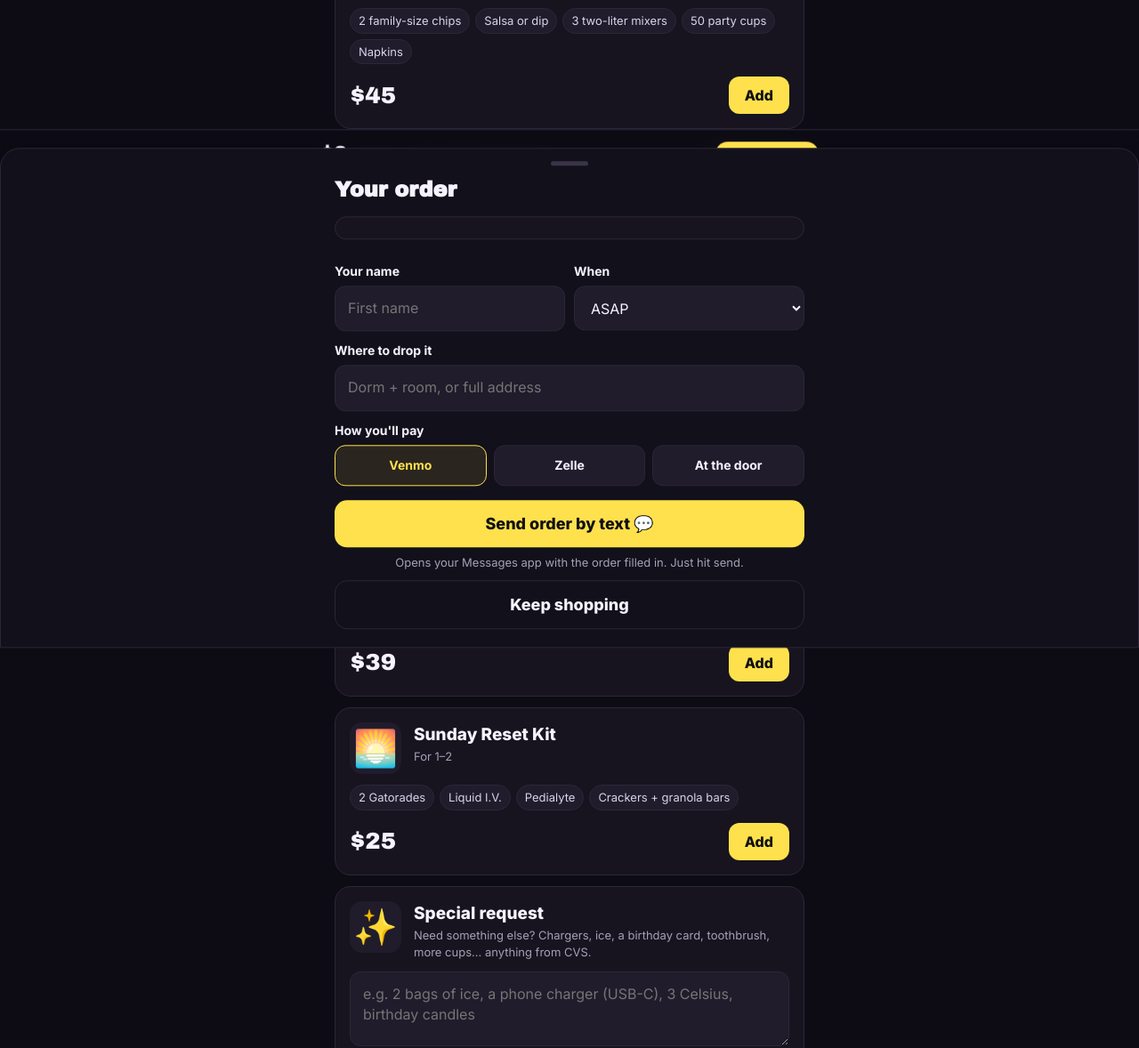
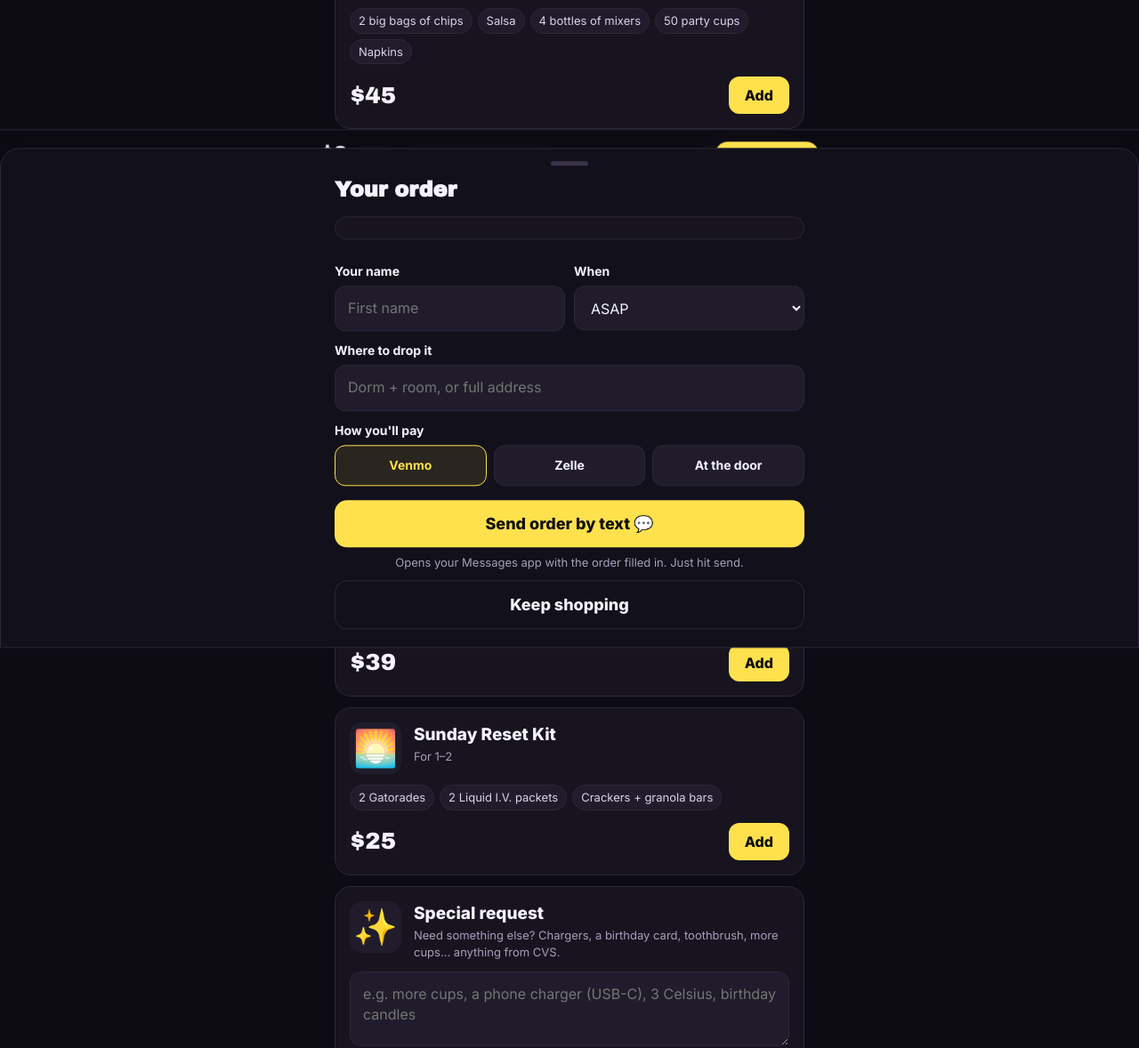
Before and after one commit to ryrycd/party, a plain HTML site: page index.html in a window 1280 px wide. Shown: the part 662-1840 px from the top of the page at 89% size. Drawn offline with Linux system fonts and the light colour scheme.

Commit message:
Box contents match CVS sale prices
Co-Authored-By: Claude Opus 5.5 <noreply@anthropic.com>

```diff
--- a/index.html
+++ b/index.html
@@ -144,10 +144,10 @@ h2{font-family:"Archivo Black",sans-serif;font-size:26px;margin:34px 0 4px}
       <div class="emo">✨</div>
       <div>
         <p class="bname">Special request</p>
-        <div class="serves">Need something else? Chargers, ice, a birthday card, toothbrush, more cups… anything from CVS.</div>
+        <div class="serves">Need something else? Chargers, a birthday card, toothbrush, more cups… anything from CVS.</div>
       </div>
     </div>
-    <textarea id="custom" placeholder="e.g. 2 bags of ice, a phone charger (USB-C), 3 Celsius, birthday candles"></textarea>
+    <textarea id="custom" placeholder="e.g. more cups, a phone charger (USB-C), 3 Celsius, birthday candles"></textarea>
     <div class="note">Shelf price + $10 delivery. Ryan texts you the exact total before buying. No alcohol or tobacco.</div>
   </div>
 
@@ -225,15 +225,15 @@ const VENMO = "ryrycd";
 const ZELLE = "ryrycdryrycd@gmail.com";
 const BOXES = [
   {id:"pregame", emo:"🎉", name:"Pregame Box", serves:"Feeds 6–8", price:45, tag:"Most popular", tagc:"y",
-   items:["2 family-size chips","Salsa or dip","3 two-liter mixers","50 party cups","Napkins"]},
+   items:["2 big bags of chips","Salsa","4 bottles of mixers","50 party cups","Napkins"]},
   {id:"whole", emo:"🪩", name:"The Whole Party", serves:"Feeds 15–20", price:89, tag:"Best value",
-   items:["5 family-size chips + dip","6 two-liter mixers","2 candy share bags","100 party cups","Plates + napkins"]},
+   items:["5 big bags of chips + salsa","8 bottles of mixers","2 candy share bags","100 party cups","Plates + napkins"]},
   {id:"munchies", emo:"🍿", name:"Late-Night Munchies", serves:"For 3–4", price:29,
-   items:["2 bags of chips","Oreos","2 candy share bags","4 drinks"]},
+   items:["2 bags of chips","Oreos","Candy share bag","2 sodas"]},
   {id:"energy", emo:"⚡", name:"All-Nighter Box", serves:"For 2–3", price:39,
    items:["6 Celsius or Red Bull","Protein bars","Trail mix","Gum"]},
   {id:"reset", emo:"🌅", name:"Sunday Reset Kit", serves:"For 1–2", price:25,
-   items:["2 Gatorades","Liquid I.V.","Pedialyte","Crackers + granola bars"]}
+   items:["2 Gatorades","2 Liquid I.V. packets","Crackers + granola bars"]}
 ];
 /* ====================== */
 
```
Also changed, not shown: promo/marketplace-munchies.png, promo/marketplace-pregame.png, promo/marketplace-reset.png, promo/marketplace-whole.png, promo/story.png.
